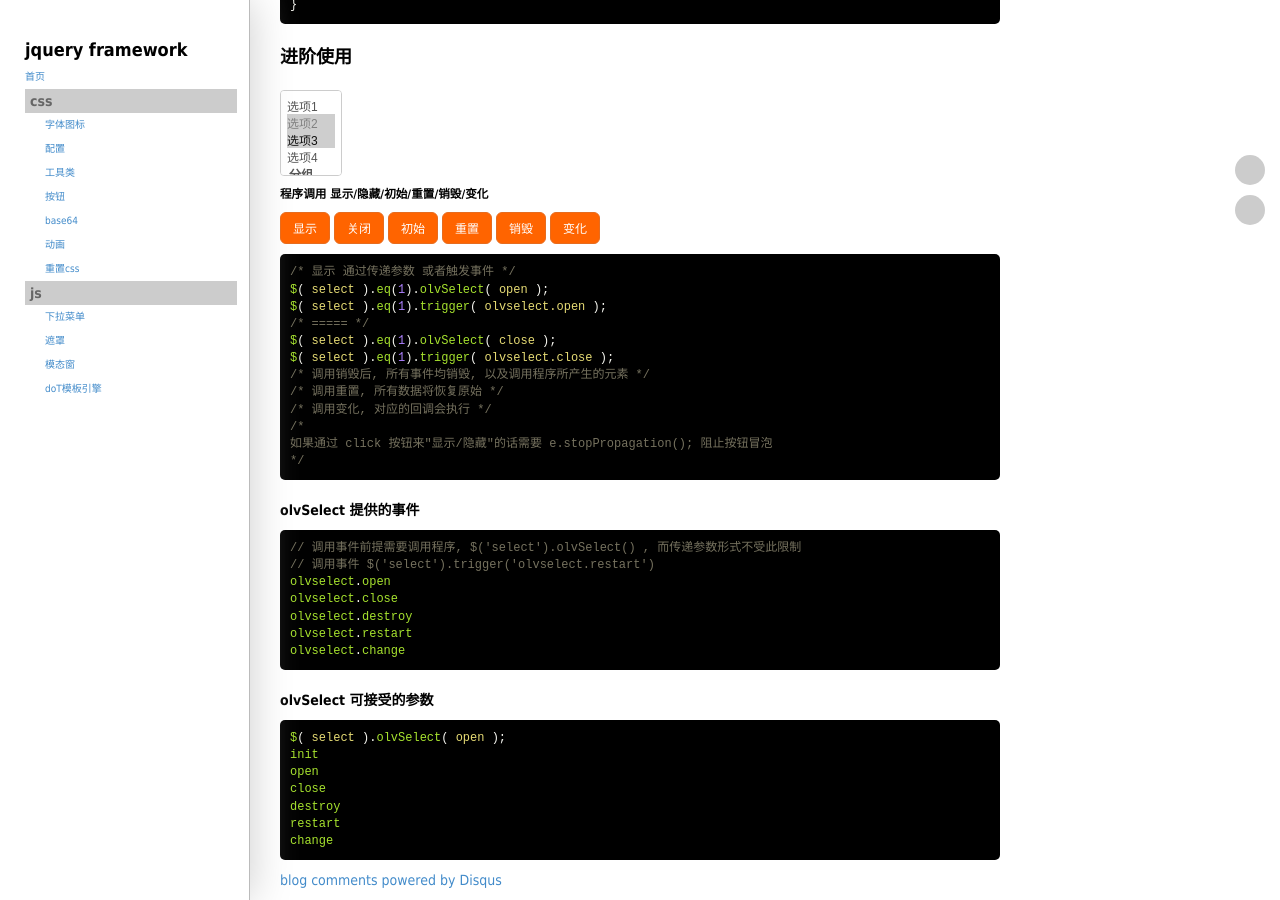
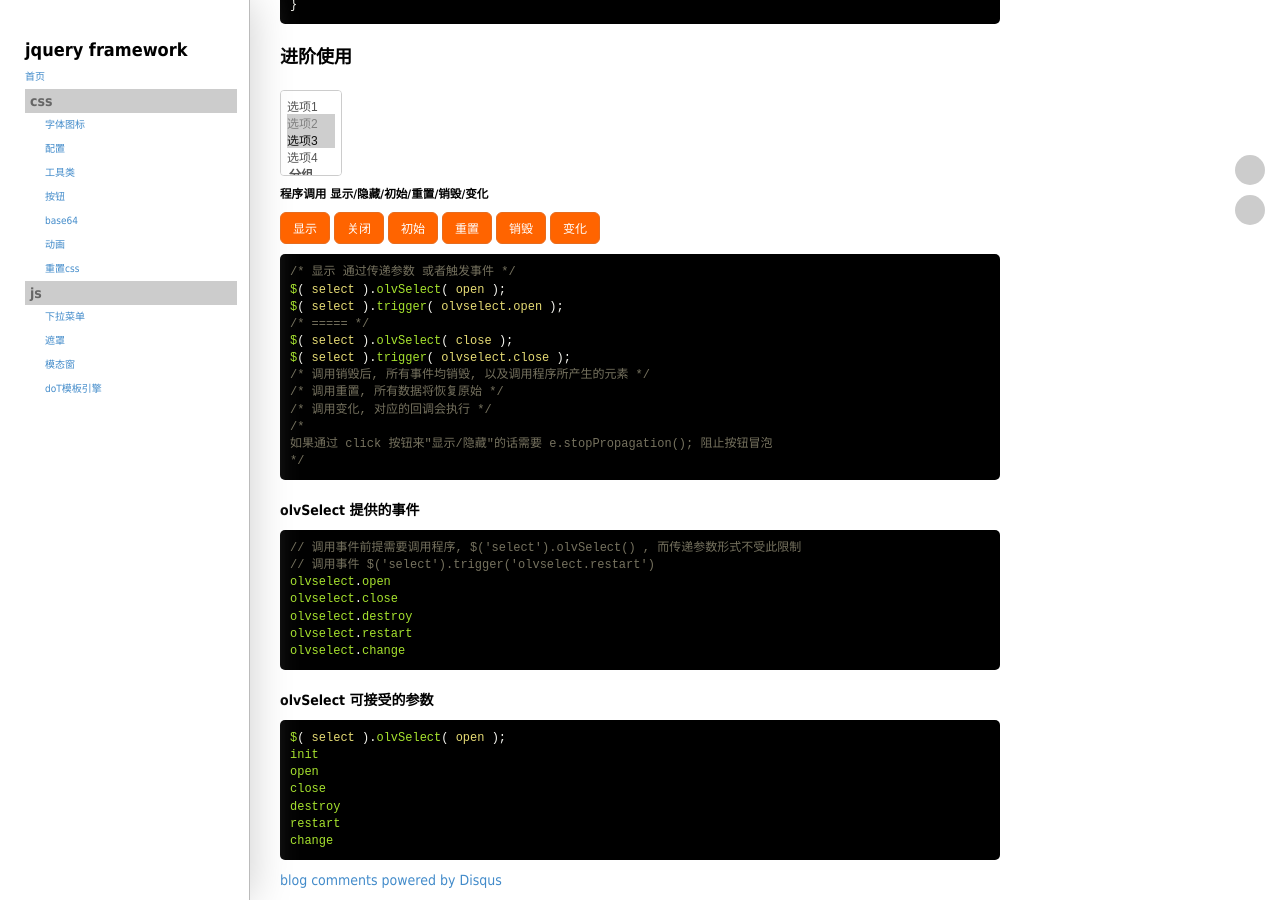
Before and after one commit to pengfeiWang/jquery-framework, a Jekyll site: the page built from _posts/js/2015-09-14-olvselect.html, in a window 1280 px wide and 900 px high, scrolled down 665 px. Built offline with Jekyll 4.4.1, drawn with Linux system fonts in a browser that asks for light colours; some web fonts are replaced; comment, search, counter and statistics services are not loaded.

Commit message:
change select

```diff
--- a/_posts/js/2015-09-14-olvselect.html
+++ b/_posts/js/2015-09-14-olvselect.html
@@ -82,11 +82,11 @@ defaultOps = {
 <span class="bk bk10"></span>
 {% highlight javascript %}
 /* 显示 通过传递参数 或者触发事件 */
-$('select').eq(1).olvSelect('open');
-$('select').eq(1).trigger('olvselect.open');
+$('select').olvSelect('open');
+$('select').trigger('olvselect.open');
 /* ===== */
-$('select').eq(1).olvSelect('close');
-$('select').eq(1).trigger('olvselect.close');
+$('select').olvSelect('close');
+$('select').trigger('olvselect.close');
 /* 调用销毁后, 所有事件均销毁, 以及调用程序所产生的元素 */
 /* 调用重置, 所有数据将恢复原始 */
 /* 调用变化, 对应的回调会执行 */
```
